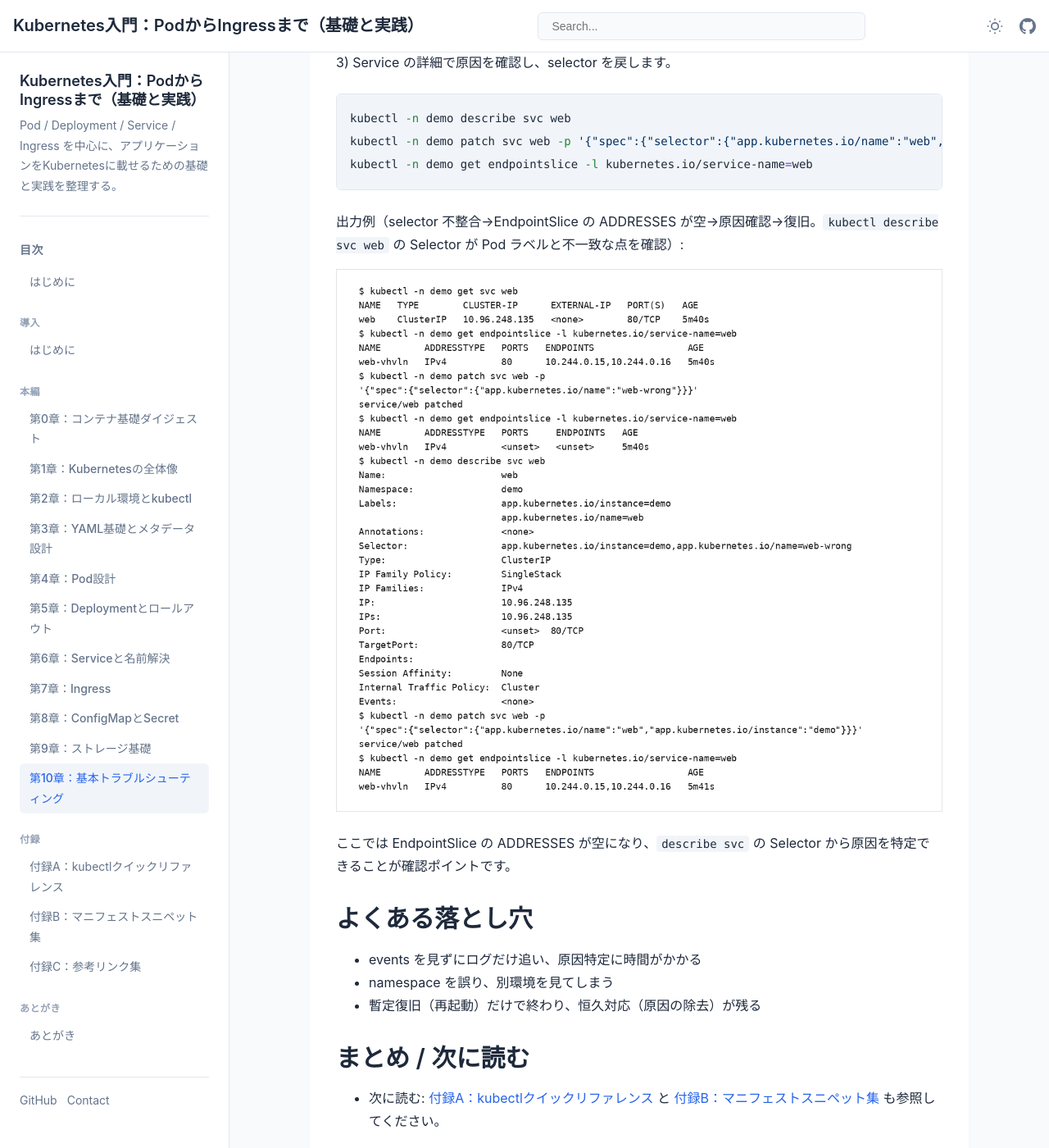
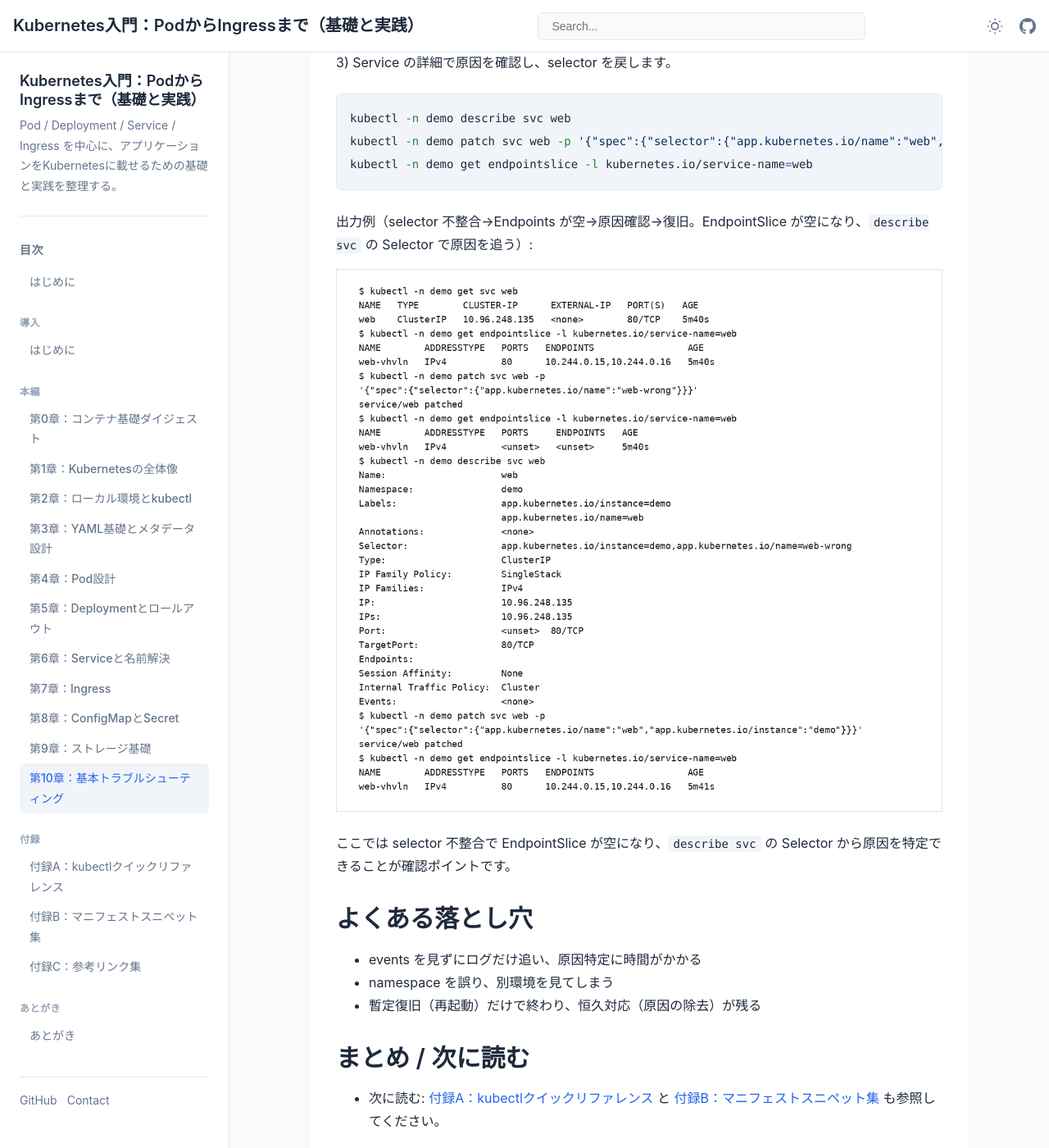
Before and after one commit to itdojp/kubernetes-basics-book, a Jekyll site: the page built from docs/chapters/chapter10/index.md, in a window 1280 px wide and 1400 px high, scrolled down 1986 px. Shown: the whole window at 82% size. Built offline with Jekyll 4.4.1, drawn with Linux system fonts in a browser that asks for light colours.

Commit message:
Clarify Kubernetes exercise checkpoints

````diff
--- a/docs/chapters/chapter10/index.md
+++ b/docs/chapters/chapter10/index.md
@@ -72,11 +72,11 @@ kubectl -n demo patch svc web -p '{"spec":{"selector":{"app.kubernetes.io/name":
 kubectl -n demo get endpointslice -l kubernetes.io/service-name=web
 ```
 
-出力例（selector 不整合→EndpointSlice の ADDRESSES が空→原因確認→復旧。`kubectl describe svc web` の Selector が Pod ラベルと不一致な点を確認）:
+出力例（selector 不整合→Endpoints が空→原因確認→復旧。EndpointSlice が空になり、`describe svc` の Selector で原因を追う）:
 
 ![Service の selector 不整合の切り分け（例）](./images/ch10-service-selector-debug-01.png)
 
-ここでは EndpointSlice の ADDRESSES が空になり、`describe svc` の Selector から原因を特定できることが確認ポイントです。
+ここでは selector 不整合で EndpointSlice が空になり、`describe svc` の Selector から原因を特定できることが確認ポイントです。
 
 ## よくある落とし穴
 - events を見ずにログだけ追い、原因特定に時間がかかる
````
Also changed, not shown: docs/chapters/chapter00/index.md (+0 -10 lines), docs/chapters/chapter08/index.md (+2 -3 lines), src/chapters/chapter08/index.md (+2 -3 lines), src/chapters/chapter10/index.md (+2 -2 lines).
